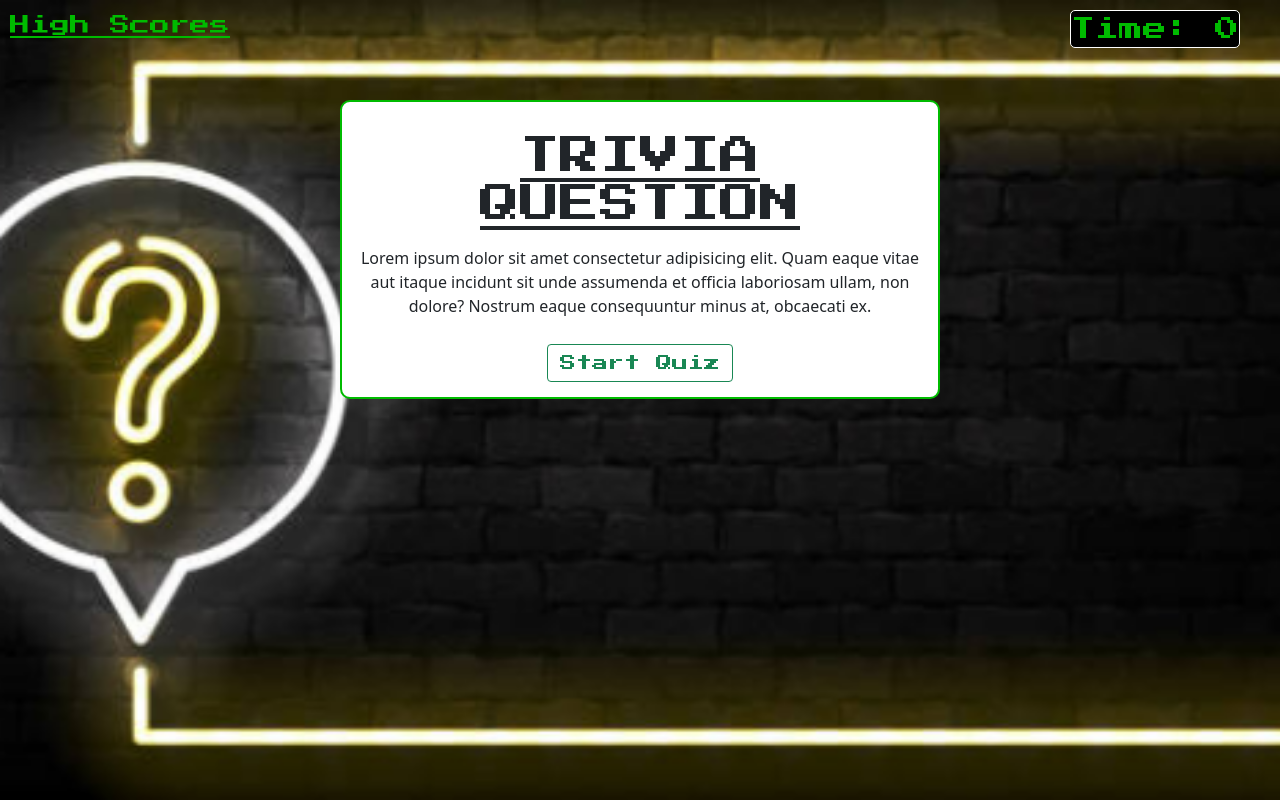
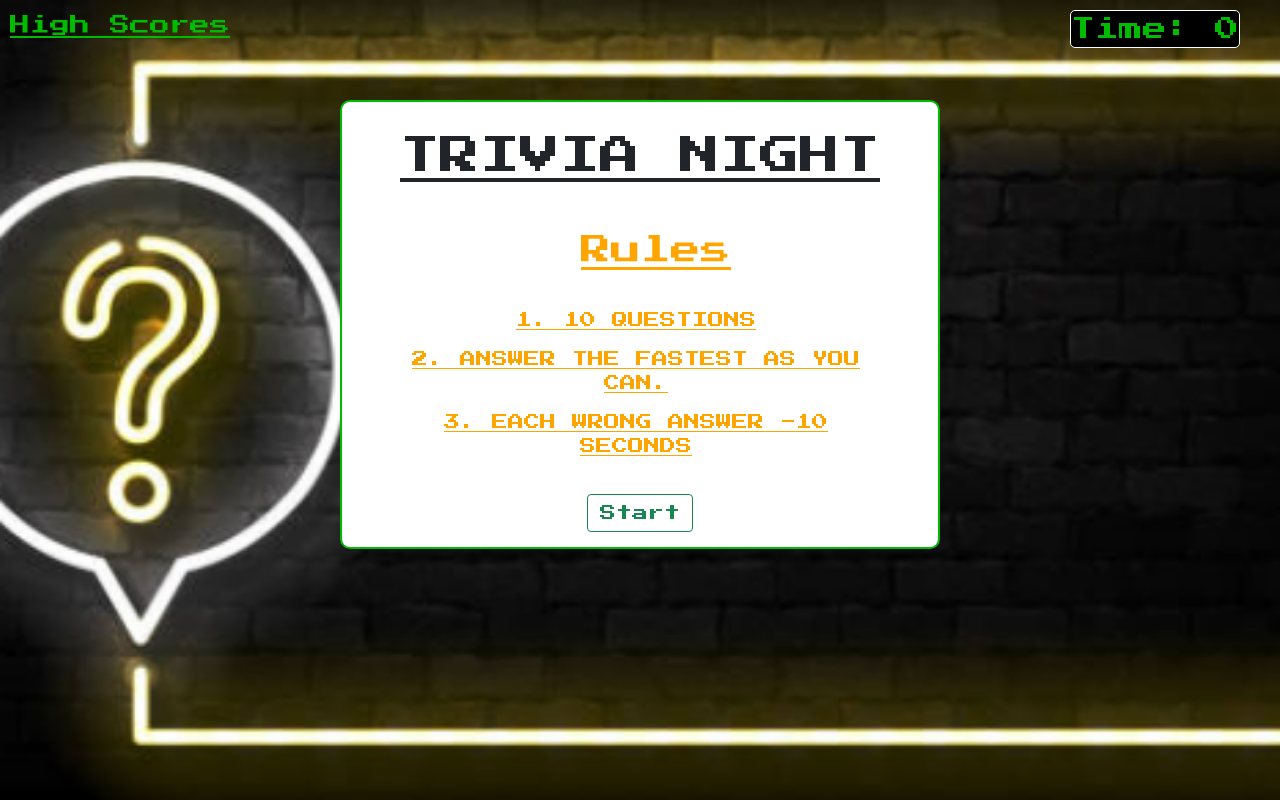
Before and after one commit to anhcu/Trivia-Night, a plain HTML site: page index.html in a window 1280 px wide. Drawn offline with nearby package versions, Linux system fonts and the light colour scheme.

Commit message:
finish update

```diff
--- a/assets/css/styles.css
+++ b/assets/css/styles.css
@@ -46,10 +46,7 @@ body {
 
   .trivia{
     margin-top: 30px;
-    /* background-color: green; */
-    /* padding: 10px 10px 10px 10px; */
     text-transform: uppercase;
-    /* text-decoration: overline underline; */
     font-family: 'Press Start 2P', cursive;
 
   }
@@ -60,8 +57,15 @@ body {
     border-radius: 10px;
   }
 
+  .rules{
+    font-size: 30px;
+    padding-bottom: 30px;
+  }
+
   .triviaQ{
     padding: 10px 10px 10px 10px;
+    font-family: 'Press Start 2P', cursive;
+    color: orange;
   }
 
   button {
@@ -91,8 +95,6 @@ body {
     border: 1px solid green;
     background-color: #fff;
     color: green;
-    /* width: 150px;
-    height: 30px; */
   }
 
   #choices button:hover {
@@ -159,11 +161,9 @@ body {
     text-decoration:  underline;
   }
 
-
   li {
     padding: 5px;
     list-style: decimal inside none;
-    /* background-color: #c6c5c0; */
     margin-bottom: 5px;
     text-align: center;
     text-transform: uppercase;
@@ -171,8 +171,6 @@ body {
   }
 
   li:nth-child(odd) {
-    /* background-color: #c6c5c0;
-    opacity: .4;  */
     border-radius: 5px;
 
   }
--- a/assets/js/logic.js
+++ b/assets/js/logic.js
@@ -63,7 +63,7 @@ function questionClick() {
   // check if user guessed wrong
   if (this.value !== questions[currentQuestionIndex].answer) {
     // penalize time
-    time -= 15;
+    time -= 10;
 
     if (time < 0) {
       time = 0;
--- a/index.html
+++ b/index.html
@@ -5,7 +5,7 @@
     <meta charset="UTF-8" />
     <meta name="viewport" content="width=device-width, initial-scale=1.0" />
     <meta http-equiv="X-UA-Compatible" content="ie=edge" />
-    <title>Coding Quiz</title>
+    <title>Trivia Night</title>
     <link rel="stylesheet" href="./assets/css/styles.css" />
     <link href="https://cdn.jsdelivr.net/npm/bootstrap@5.1.3/dist/css/bootstrap.min.css" rel="stylesheet"
         integrity="sha384-1BmE4kWBq78iYhFldvKuhfTAU6auU8tT94WrHftjDbrCEXSU1oBoqyl2QvZ6jIW3" crossorigin="anonymous">
@@ -18,17 +18,25 @@
     <div class="wrapper">
         <div id="start-screen" class="start">
             <div class="trivia">
-                <h1>Trivia Question</h1>
+                <h1>Trivia Night</h1>
             </div>
             <div class="triviaQ">
-                <p>
-                    Lorem ipsum dolor sit amet consectetur adipisicing elit. Quam eaque vitae aut itaque incidunt sit
-                    unde
-                    assumenda et officia laboriosam ullam, non dolore? Nostrum eaque consequuntur minus at, obcaecati
-                    ex.
-                </p>
+                <ol>
+                    <div class="rules">
+                        Rules
+                    </div>
+                    <li>
+                        10 questions
+                    </li>
+                    <li>
+                        Answer the fastest as you can.
+                    </li>
+                    <li>
+                       Each wrong answer -10 seconds
+                    </li>
+                </ol>
             </div>
-            <button style="font-family: 'Press Start 2P', cursive;" class="btn btn-outline-success" id="start">Start Quiz</button>
+            <button style="font-family: 'Press Start 2P', cursive;" class="btn btn-outline-success" id="start">Start</button>
         </div>
 
         <div id="questions" class="hide">
```
Also changed, not shown: assets/img/trivia.png (added), assets/img/triviaName.png (added), assets/img/triviaQuestion.png (added), assets/img/triviaScore.png (added), 1 other file.
